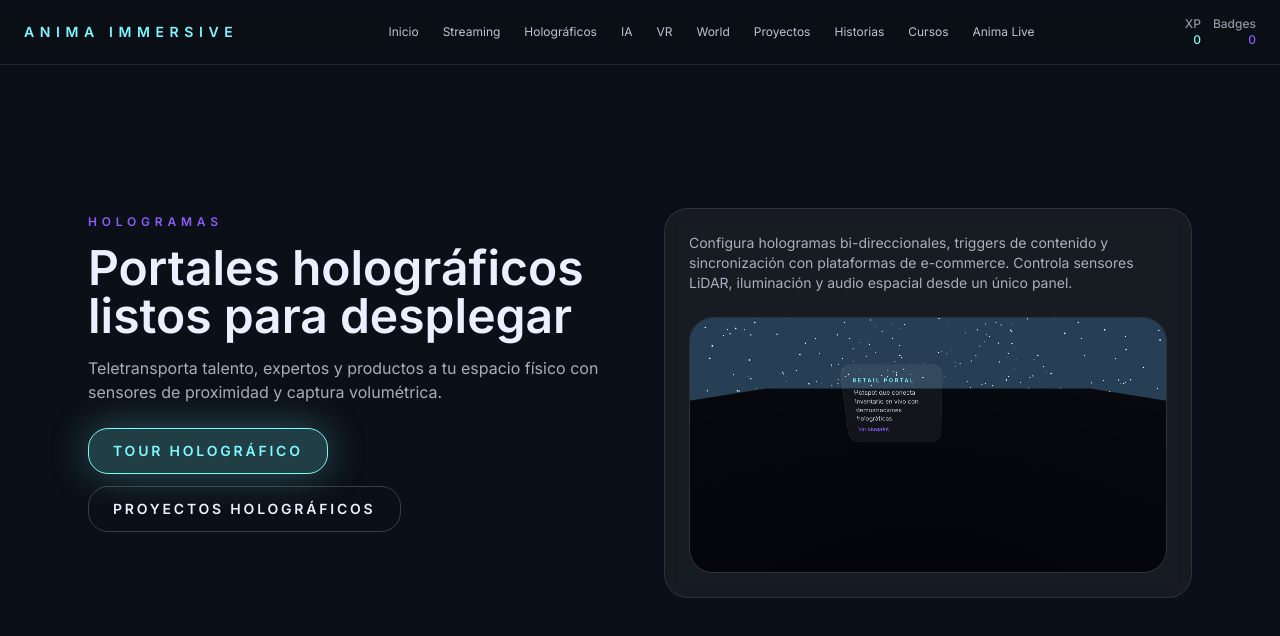
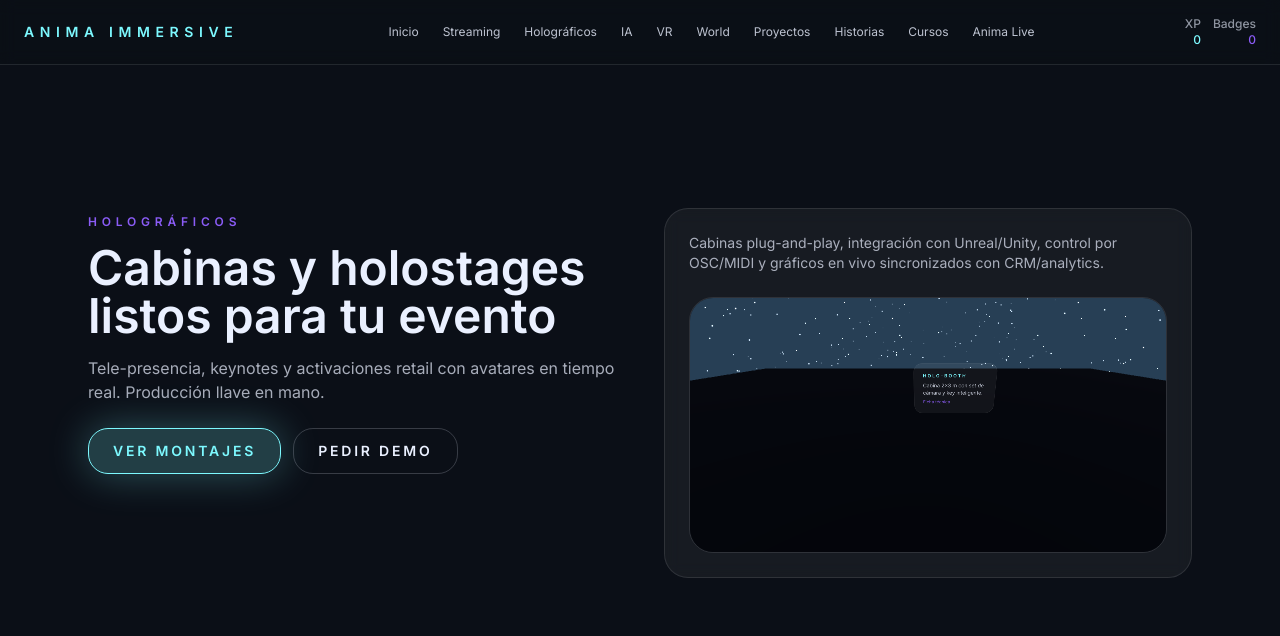
Before and after one commit to juanmacodes/webanima, a Next.js app in the folder anima-immersive/: page /holograficos in a window 1280 px wide. Shown: the top 636 px of the page. Built offline with nearby package versions, Linux system fonts and the light colour scheme.

Commit message:
Update page.tsx

```diff
--- a/anima-immersive/app/holograficos/page.tsx
+++ b/anima-immersive/app/holograficos/page.tsx
@@ -3,59 +3,55 @@ import dynamic from 'next/dynamic';
 import Script from 'next/script';
 import { SharedSection } from '../../components/SharedSection';
 
-const ExperienceCanvas = dynamic(() => import('../../components/Experience').then((mod) => mod.Experience), {
-  ssr: false
-});
+const ExperienceCanvas = dynamic(
+  () => import('../../components/Experience').then((m) => m.Experience),
+  { ssr: false }
+);
 
 export const metadata: Metadata = {
-  title: 'Hologramas interactivos',
+  title: 'Cabinas y escenarios holográficos',
   description:
-    'Instalaciones holográficas con interacción bidireccional, sensores y flujos comerciales integrados en CRM.'
+    'Instalaciones holográficas para eventos, retail y museografía. Avatares en vivo, tele-presencia y contenidos volumétricos.'
 };
 
 const SERVICE_JSONLD = {
   '@context': 'https://schema.org',
   '@type': 'Service',
-  name: 'Instalaciones holográficas',
-  serviceType: 'Holographic telepresence',
-  provider: {
-    '@type': 'Organization',
-    name: 'Anima Avatar Agency'
-  }
+  name: 'Cabinas holográficas',
+  serviceType: 'Holographic booth / Holostage',
+  provider: { '@type': 'Organization', name: 'Anima Avatar Agency' },
+  areaServed: 'EU • LATAM'
 };
 
-export default function HolographicsPage() {
+export default function HolograficosPage() {
   return (
     <main className="pt-32">
       <SharedSection
-        eyebrow="Hologramas"
-        headline="Portales holográficos listos para desplegar"
-        description="Teletransporta talento, expertos y productos a tu espacio físico con sensores de proximidad y captura volumétrica."
+        eyebrow="Holográficos"
+        headline="Cabinas y holostages listos para tu evento"
+        description="Tele-presencia, keynotes y activaciones retail con avatares en tiempo real. Producción llave en mano."
         cta={
           <>
-            <a className="button-primary" href="/world">
-              Tour holográfico
-            </a>
-            <a className="button-ghost" href="/proyectos">
-              Proyectos holográficos
-            </a>
+            <a className="button-primary" href="/proyectos">Ver montajes</a>
+            <a className="button-ghost" href="/contacto">Pedir demo</a>
           </>
         }
       >
         <div className="card">
           <p className="text-sm text-foreground/70">
-            Configura hologramas bi-direccionales, triggers de contenido y sincronización con plataformas de e-commerce. Controla
-            sensores LiDAR, iluminación y audio espacial desde un único panel.
+            Cabinas plug-and-play, integración con Unreal/Unity, control por OSC/MIDI y gráficos en vivo sincronizados con
+            CRM/analytics.
           </p>
+
           <div className="mt-6 h-64 overflow-hidden rounded-3xl border border-white/10">
             <ExperienceCanvas
               hotspots={[
                 {
-                  id: 'retail',
-                  title: 'Retail portal',
-                  description: 'Hotspot que conecta inventario en vivo con demostraciones holográficas.',
-                  position: [-1.2, 1.6, 0.4],
-                  actionLabel: 'Ver blueprint',
+                  id: 'booth',
+                  title: 'Holo-booth',
+                  description: 'Cabina 2×3 m con set de cámara y key inteligente.',
+                  position: [1.1, 1.2, -1.0],
+                  actionLabel: 'Ficha técnica',
                   href: '/proyectos'
                 }
               ]}
@@ -63,7 +59,12 @@ export default function HolographicsPage() {
           </div>
         </div>
       </SharedSection>
-      <Script id="holograficos-service-jsonld" type="application/ld+json" dangerouslySetInnerHTML={{ __html: JSON.stringify(SERVICE_JSONLD) }} />
+
+      <Script
+        id="holographic-service-jsonld"
+        type="application/ld+json"
+        dangerouslySetInnerHTML={{ __html: JSON.stringify(SERVICE_JSONLD) }}
+      />
     </main>
   );
 }
```
